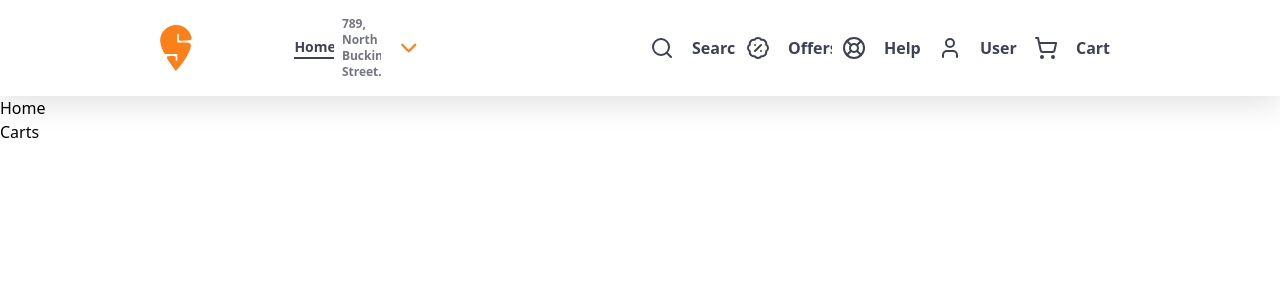
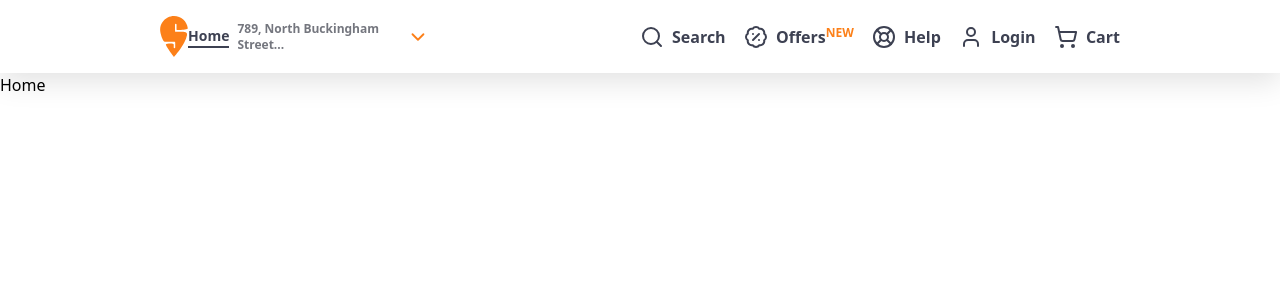
Before and after one commit to 9xVibee/SwiggyyyClone, a React (Vite) app: page / in a window 1280 px wide. Shown: the top 300 px of the page. Built offline with nearby package versions, Linux system fonts and the light colour scheme.

Commit message:
added useOnline Hook

```diff
--- a/src/App.jsx
+++ b/src/App.jsx
@@ -1,4 +1,3 @@
-/* eslint-disable react-refresh/only-export-components */
 import { createBrowserRouter, Outlet } from "react-router-dom";
 import Home from "./pages/Home";
 import Cart from "./pages/Cart";
--- a/src/components/Header.jsx
+++ b/src/components/Header.jsx
@@ -10,20 +10,22 @@ import logo from "../assets/logo.svg";
 import { useState } from "react";
 import SideBar from "./SideBar";
 import { Link } from "react-router-dom";
+import LoginPage from "./LoginPage";
 
 const Header = () => {
   const [sideBar, setSideBar] = useState(false);
+  const [login, setLogin] = useState(false);
   return (
     <>
       {sideBar && <SideBar />}
+      {login && <LoginPage />}
       <div className="w-screen flex justify-between items-center px-40 py-4 shadow-[0_8px_30px_rgb(0,0,0,0.12)]">
         <div className="w-[28%] flex justify-between items-center">
-          <Link to={"/"}>
-            <img
+          <Link
+            to={"/"}
             className="w-8 hover:scale-110 transition-all duration-300 ease-in-out"
-              src={logo}
-              alt="logo"
-            />
+          >
+            <img src={logo} alt="logo" />
           </Link>
           <div className="flex items-center gap-2 group hover:cursor-pointer">
             <div className="font-bold border-b-2 border-[#3D4152] text-sm text-[#3D4152] group-hover:text-[#FC8019] group-hover:border-[#FC8019] transition-all duration-300 ease-in-out">
@@ -41,36 +43,43 @@ const Header = () => {
           </div>
         </div>
         <div className="flex justify-between items-center w-[50%]">
-          <Link to="/search">
-            <div className="flex items-center text-[#3D4152] font-semibold gap-2 hover:text-[#FC8019]">
+          <Link
+            to="/search"
+            className="flex items-center text-[#3D4152] font-semibold gap-2 hover:text-[#FC8019]"
+          >
             <Search />
             <div>Search</div>
-            </div>
           </Link>
-          <Link to={"/offer"}>
-            <div className="flex items-center text-[#3D4152] font-semibold gap-2 hover:text-[#FC8019]">
+          <Link
+            to={"/offer"}
+            className="flex items-center text-[#3D4152] font-semibold gap-2 hover:text-[#FC8019]"
+          >
             <BadgePercent />
             <div>
               Offers
               <sup className="text-xs font-bold text-[#FC8019]">NEW</sup>
             </div>
-            </div>
           </Link>
-          <Link to={"/help"}>
-            <div className="flex items-center text-[#3D4152] font-semibold gap-2 hover:text-[#FC8019]">
+          <Link
+            to={"/help"}
+            className="flex items-center text-[#3D4152] font-semibold gap-2 hover:text-[#FC8019]"
+          >
             <LifeBuoy />
             <div>Help</div>
+          </Link>
+          <div
+            className="cursor-pointer flex items-center text-[#3D4152] font-semibold gap-2 hover:text-[#FC8019]"
+            onClick={() => setLogin(true)}
+          >
+            <User />
+            <div>Login</div>
           </div>
-          </Link>
-          <div className="cursor-pointer flex items-center text-[#3D4152] font-semibold gap-2 hover:text-[#FC8019]">
-            <User />
-            <div>User</div>
-          </div>
-          <Link to={"/checkout"}>
-            <div className="flex items-center text-[#3D4152] font-semibold gap-2 hover:text-[#FC8019]">
+          <Link
+            to={"/checkout"}
+            className="flex items-center text-[#3D4152] font-semibold gap-2 hover:text-[#FC8019]"
+          >
             <ShoppingCart />
             <div>Cart</div>
-            </div>
           </Link>
         </div>
       </div>
--- /dev/null
+++ b/src/components/LoginPage.jsx
@@ -0,0 +1,11 @@
+const LoginPage = () => {
+  return (
+    <>
+      <div className=" absolute right-0 w-[30%] h-screen bg-teal-600">
+        Login
+      </div>
+    </>
+  )
+}
+
+export default LoginPage
--- a/src/index.css
+++ b/src/index.css
@@ -1,11 +1,3 @@
 @tailwind base;
 @tailwind components;
 @tailwind utilities;
-
-* {
-    margin: 0;
-    padding: 0;
-    box-sizing: border-box;
-    width: 100%;
-    overflow-x: hidden;
-}
--- a/src/pages/Cart.jsx
+++ b/src/pages/Cart.jsx
@@ -1,7 +1,9 @@
 const Cart = () => {
   return (
-    <div>Cart</div>
-  )
+    <>
+      <div>Cart</div>
+    </>
+  );
 }
 
 export default Cart
--- a/src/pages/Home.jsx
+++ b/src/pages/Home.jsx
@@ -1,11 +1,12 @@
-import { Link } from "react-router-dom";
+import useOnline from "../../utils/useOnline";
+
 const Home = () => {
-  return (
+
+  const isOnline = useOnline();
+
+  return (!isOnline) ? <div>You are offline</div> : (
     <>
       <div>Home</div>
-      <Link to="/cart">
-        <h1>Carts</h1>
-      </Link>
     </>
   );
 };
--- /dev/null
+++ b/utils/useOnline.jsx
@@ -0,0 +1,30 @@
+import { useEffect, useState } from "react";
+
+const useOnline = () => {
+  const [isOnline, setIsOnline] = useState(true);
+
+  useEffect(() => {
+    const handleOnline = () => {
+      console.log("online");
+      setIsOnline(true);
+    };
+
+    const handleOffline = () => {
+      console.log("offline");
+      setIsOnline(false);
+    };
+
+    window.addEventListener("online", handleOnline);
+
+    window.addEventListener("offline", handleOffline);
+
+    return () => {
+      window.removeEventListener("online", handleOnline);
+      window.removeEventListener("offline", handleOffline);
+    };
+  }, []);
+
+  return isOnline;
+};
+
+export default useOnline;
```
Lines whose indentation alone changed are shown as unchanged.
